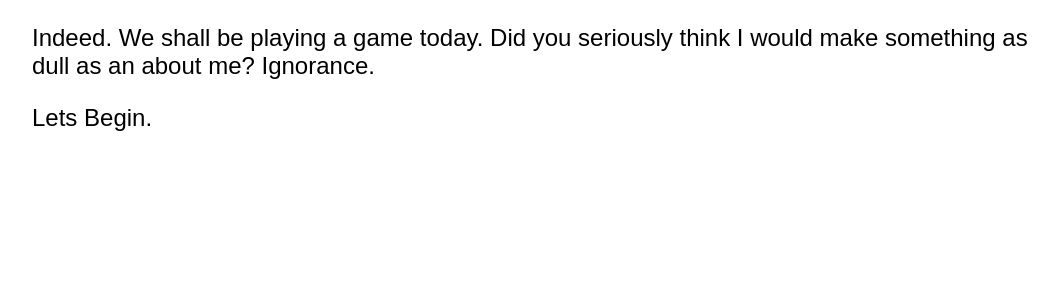
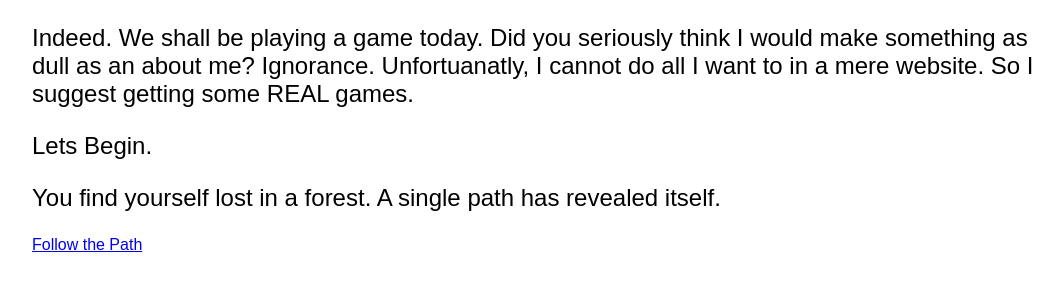
Before and after one commit to xvozi05378/XVOZI05378.github.io, a plain HTML site: page index.html in a window 1280 px wide. Shown: the part 96-384 px from the top of the page, without its empty margins (104-1167 px from the left). Drawn offline with Linux system fonts and the light colour scheme.

Commit message:
Update index.html

```diff
--- a/index.html
+++ b/index.html
@@ -4,7 +4,10 @@
   </head>
   <body>
     <h1>Hello. I hope you like games.</h1>
-    <p>Indeed. We shall be playing a game today. Did you seriously think I would make something as dull as an about me? Ignorance.</p>
+    <p>Indeed. We shall be playing a game today. Did you seriously think I would make something as dull as an about me? Ignorance. Unfortuanatly, I cannot do all I want to in a mere website. So I suggest getting some REAL games.</p>
     <p>Lets Begin.</p>
+    <p></p>
+    <p>You find yourself lost in a forest. A single path has revealed itself.</p>
+    <a href="./beginning.html">Follow the Path</a>
   </body>
 </html>
```
